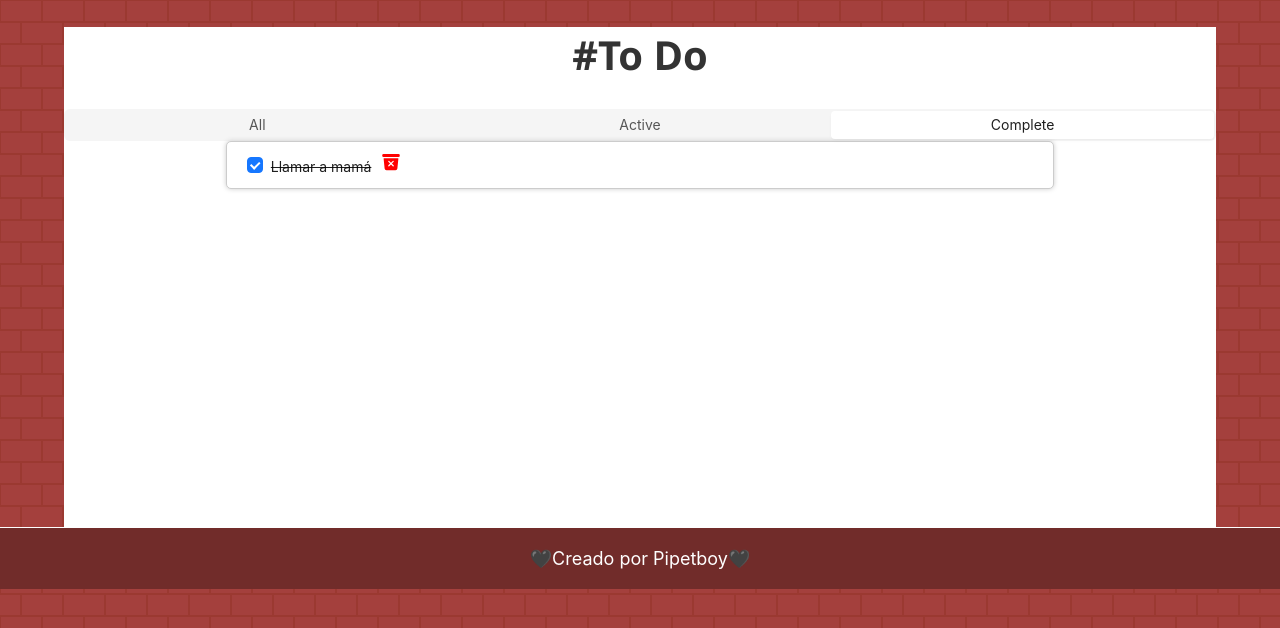
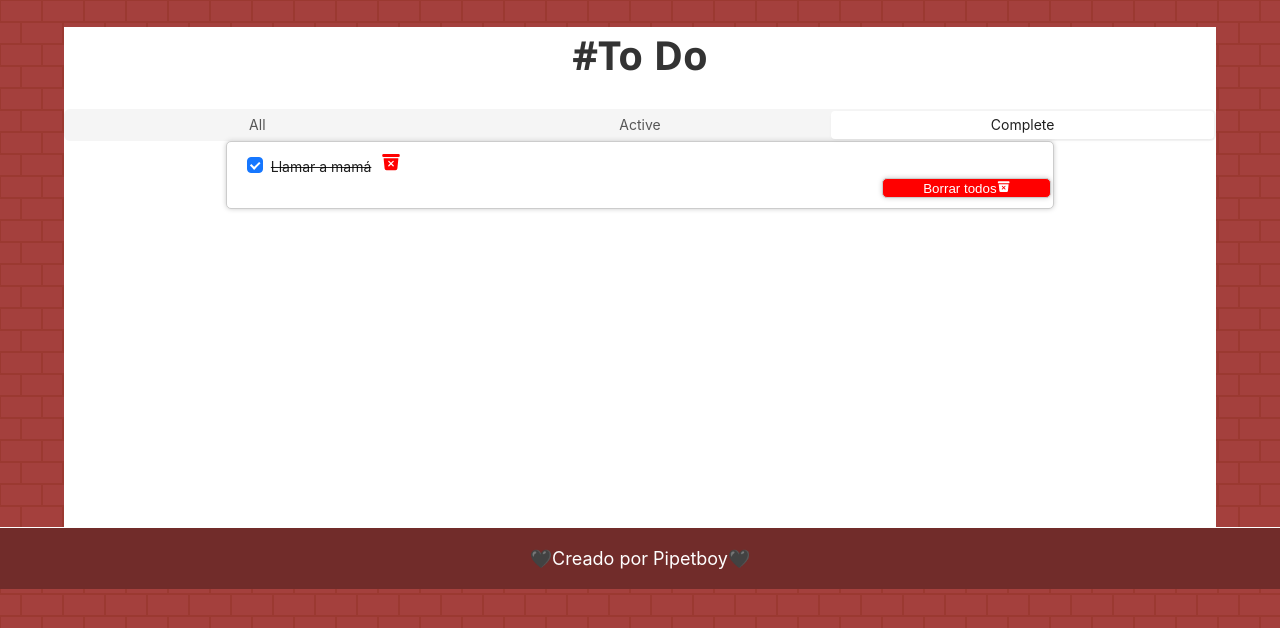
Before and after one commit to pipetboy2001/To-Do-app, a React (Create React App) app: page / in a window 1280 px wide. Both pictures are taken after a click on the label "Complete". Shown: the top 628 px of the page. Built offline with nearby package versions, Linux system fonts and the light colour scheme.

Commit message:
Feature: Borrar todos los completados

```diff
--- a/src/Components/Funciones/Active.js
+++ b/src/Components/Funciones/Active.js
@@ -11,8 +11,9 @@ const { Search } = Input;
 function Active() {
 
     //Conservar en el navegador
-    localStorage.setItem("tasksSave", JSON.stringify(tasks));
-    const tasksSave = JSON.parse(localStorage.getItem("tasksSave"));
+    window.localStorage.setItem("tasksSave", JSON.stringify(tasks));
+    const tasksSave = JSON.parse(window.localStorage.getItem("tasksSave"));
+
 
     // constante para añadir un nuevo id
     const nextId = tasks[tasks.length - 1].id + 1;
--- a/src/Components/Funciones/All.js
+++ b/src/Components/Funciones/All.js
@@ -12,8 +12,9 @@ const { Search } = Input;
 function All() {
 
     //Conservar en el navegador
-    localStorage.setItem("tasksSave", JSON.stringify(tasks));
-    const tasksSave = JSON.parse(localStorage.getItem("tasksSave"));
+    window.localStorage.setItem("tasksSave", JSON.stringify(tasks));
+    const tasksSave = JSON.parse(window.localStorage.getItem("tasksSave"));
+
 
     // constante para añadir un nuevo id
     const nextId = tasks[tasks.length - 1].id + 1;
--- a/src/Components/Funciones/Complete.js
+++ b/src/Components/Funciones/Complete.js
@@ -1,5 +1,5 @@
-import { React } from 'react';
-import '../../Styles/Funciones.css'
+import React, { Component } from 'react';
+import '../../Styles/Funciones.css';
 import tasks from '../../JSON/Task.json'; // archivo JSON con las tareas
 //icons
 import { IoTrashBin } from "react-icons/io5";
@@ -7,14 +7,19 @@ import { IoTrashBin } from "react-icons/io5";
 //Ant impor
 import { Checkbox } from 'antd';
 
-function Complete() {
+class Complete extends Component {
+    constructor() {
+        super();
+        window.localStorage.setItem("tasksSave", JSON.stringify(tasks));
+        this.tasksSave = JSON.parse(window.localStorage.getItem("tasksSave"));
 
-    //Conservar en el navegador
-    localStorage.setItem("tasksSave", JSON.stringify(tasks));
-    const tasksSave = JSON.parse(localStorage.getItem("tasksSave"));
+        this.changeStatus = this.changeStatus.bind(this);
+        this.deleteTask = this.deleteTask.bind(this);
+        this.handleDeleteCompleted = this.handleDeleteCompleted.bind(this);
+    }
 
     // función para cambiar el estado de una tarea
-    const changeStatus = (e, index) => {
+    changeStatus(e, index) {
         // Si se marca el checkbox, se cambia el estado a "complete"
         if (e.target.checked) {
             tasks[index].status = "complete";
@@ -23,13 +28,16 @@ function Complete() {
         else {
             tasks[index].status = "active";
         }
-    };
+    }
 
     //Que el atributo sea Complete
-    const completeTasksSave = tasksSave.filter(task => task.status === "complete");
+    get completeTasksSave() {
+        return this.tasksSave.filter(task => task.status === "complete");
+    }
+
 
     // función para eliminar una tarea
-    const deleteTask = (index) => {
+    deleteTask(index) {
     if (tasks.length > 2) {
         if (window.confirm("¿Estás seguro de que quieres eliminar esta tarea?")) {
             tasks.splice(index, 1);
@@ -38,24 +46,45 @@ function Complete() {
     else {
         window.alert("No puedes eliminar todas las tareas");
     }
-    };
+    }
 
+
+    /// función para eliminar todas las tareas completadas
+    handleDeleteCompleted() {
+        // obtén solo las tareas que no están completadas
+        const remainingTasks = this.tasksSave.filter(task => task.status !== "complete");
+        // actualiza el estado de las tareas
+        this.setState({ tasks: remainingTasks });
+        // eleminar usando splice
+        for (let i = 0; i < tasks.length; i++) {
+            if (tasks[i].status === "complete") {
+                tasks.splice(i, 1);
+                i--;
+            }
+        }
+    }
+
+
+render() {
     return (
         <div className='Lista'>
-            {completeTasksSave.map((task, index) => (
+            {this.completeTasksSave.map((task, index) => (
                 <Checkbox
                     className='Checkbox'
                     key={task.id}
                     checked={task.status === "complete"}
-                    onChange={(e) => changeStatus(e, index)}
+                    onChange={(e) => this.changeStatus(e, index)}
                     style={task.status === "complete" ? { textDecoration: "line-through" } : {}}>
                     {task.description}
                     <div className="icon-container">
-                        <IoTrashBin className='trash' onClick={() => deleteTask(index)} />
+                        <IoTrashBin className='trash' onClick={() => this.deleteTask(index)} />
                     </div>
                 </Checkbox>
             ))}
+            <button className='trashAll' onClick={this.handleDeleteCompleted}>Borrar todos<IoTrashBin/></button>
         </div>
     );
 }
+}
+
 export default Complete;
--- a/src/Styles/Funciones.css
+++ b/src/Styles/Funciones.css
@@ -21,14 +21,23 @@
     text-align: right;
 }
 
-.pencil{
-    color: rgb(33, 0, 104);
-    font-size: 20px;
-    cursor: pointer;
-}
 
 .trash{
     color: rgb(255, 0, 0);
     font-size: 20px;
     cursor: pointer;
+    border: rgb(0, 0, 0);
 }
+
+.trashAll{
+    color: rgb(255, 255, 255);
+    font-size: auto;
+    cursor: pointer;
+    width: 21%;
+    min-width: 20%;
+    margin: auto 80%;
+    background-color: red;
+    border: 1px solid #ccc;
+    border-radius: 5px;
+    box-shadow: 0 0 5px #ccc;
+}
```
Lines whose indentation alone changed are shown as unchanged.
